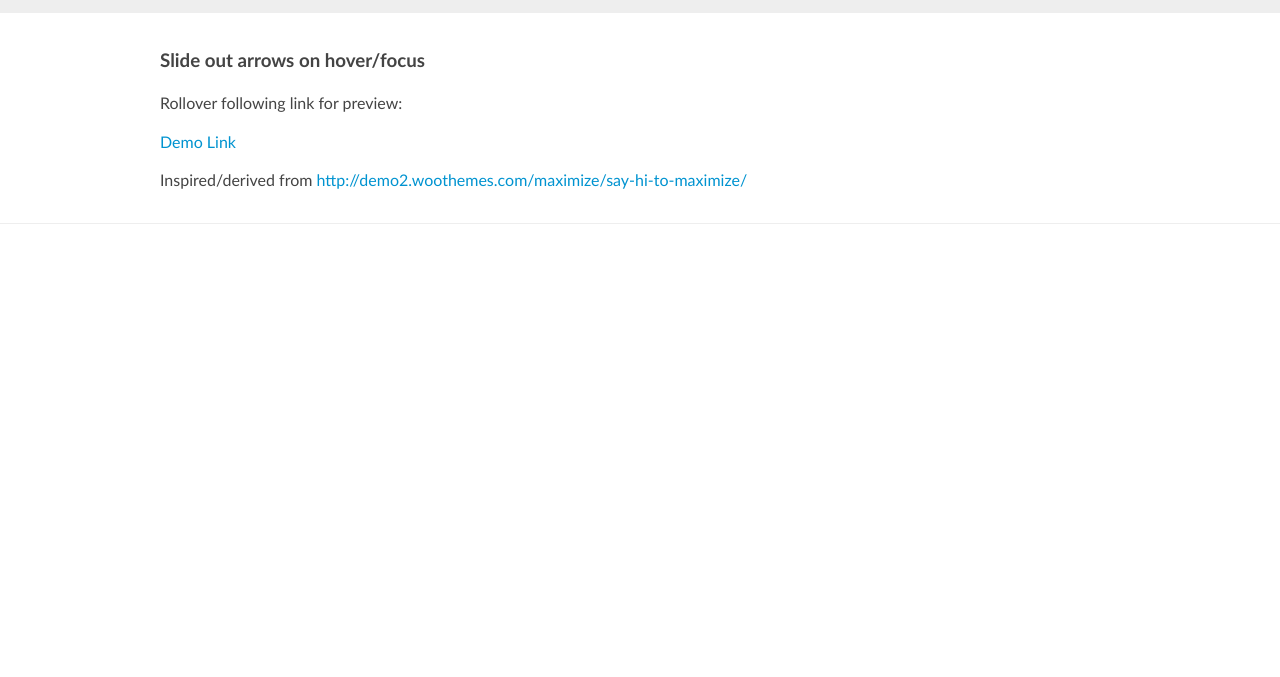
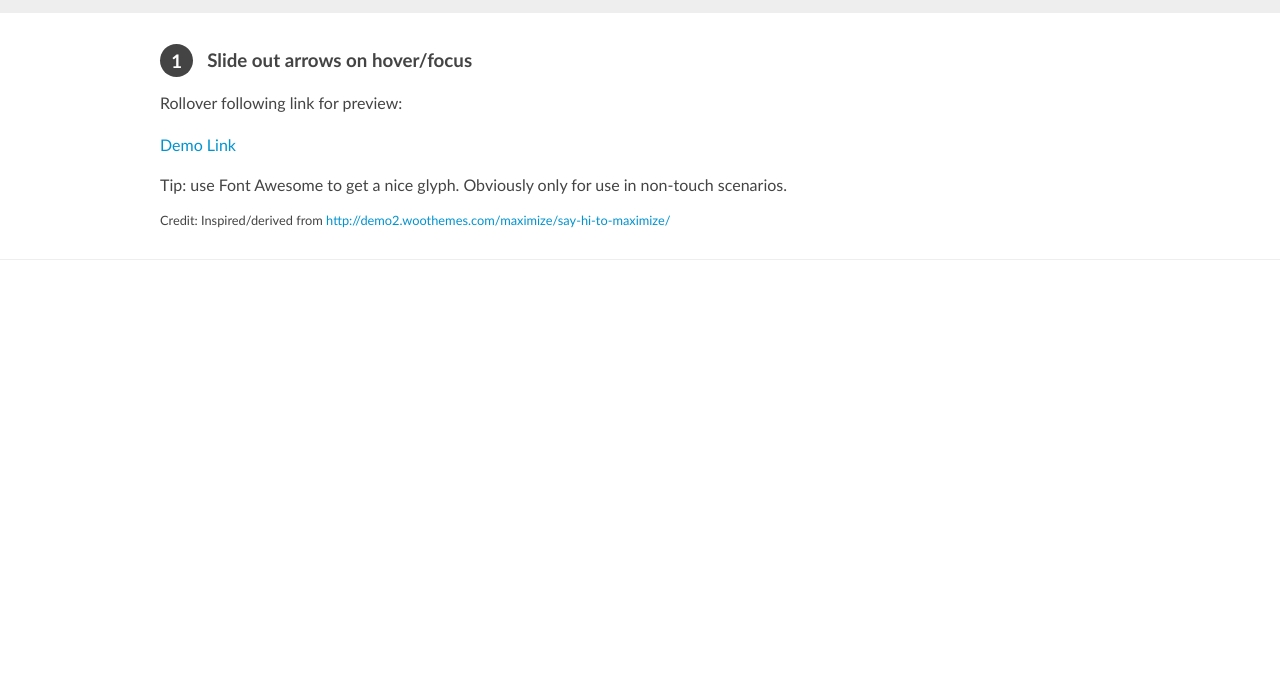
Before and after one commit to benwakeford/bw-pattern-library, a plain HTML site: page index.html in a window 1280 px wide. Shown: the part 123-800 px from the top of the page. Drawn offline with nearby package versions, Linux system fonts and the light colour scheme.

Commit message:
Complete section 1
Added full code for slide out arrows on hover

Signed-off-by: Ben Wakeford <mail@benwakeford.com>

```diff
--- a/css/main.css
+++ b/css/main.css
@@ -91,18 +91,47 @@ a:hover, a:active, a:focus { color: #006591; }
 	padding: 1em 0;
 }
 
+
 /* Specific */
 
 .logo {
 	background: #b22222;
 	color: #fff;
 	padding: 0.3em;
+	font-weight: normal;
+}
+h3.section-title span {
+	-webkit-border-radius: 20em;
+	-moz-border-radius: 20em;
+	border-radius: 20em;
+	padding: 0.3em 0.6em;
+	background: #444;
+	color: #fff;
+	text-align: center;
+	margin-right: 0.5em;
+}
+.credit {
+	font-size: 0.8em;
 }
 
 
+/* 1) Slide out arrows on hover/focus */
 
-
-
+a.slide-arrow:after {
+	font-size: 1.2em;
+	content: ">";
+	color: transparent;
+	-webkit-transition: all ease-in-out 0.2s;
+	-moz-transition: all ease-in-out 0.2s;
+	-ms-transition: all ease-in-out 0.2s;
+	-o-transition: all ease-in-out 0.2s;
+	transition: all ease-in-out 0.2s;
+	margin-left: -0.202em;
+}
+a.slide-arrow:hover:after {
+	color: #006591;
+	margin-left: .202em;
+}
 
 
 
--- a/index.html
+++ b/index.html
@@ -29,10 +29,11 @@
 
 <div class="section">
 	<div class="row clearfix">
-		<h3>Slide out arrows on hover/focus</h3>
+		<h3 class="section-title"><span>1</span> Slide out arrows on hover/focus</h3>
 		<p>Rollover following link for preview:</p>
 		<p><a href="#" class="slide-arrow">Demo Link</a></p>
-		<p>Inspired/derived from <a href="http://demo2.woothemes.com/maximize/say-hi-to-maximize/">http://demo2.woothemes.com/maximize/say-hi-to-maximize/</a></p>
+		<p>Tip: use Font Awesome to get a nice glyph. Obviously only for use in non-touch scenarios.</p>
+		<p class="credit">Credit: Inspired/derived from <a href="http://demo2.woothemes.com/maximize/say-hi-to-maximize/">http://demo2.woothemes.com/maximize/say-hi-to-maximize/</a></p>
 	</div>
 </div><!-- /section -->
 
```
Lines whose indentation alone changed are shown as unchanged.
